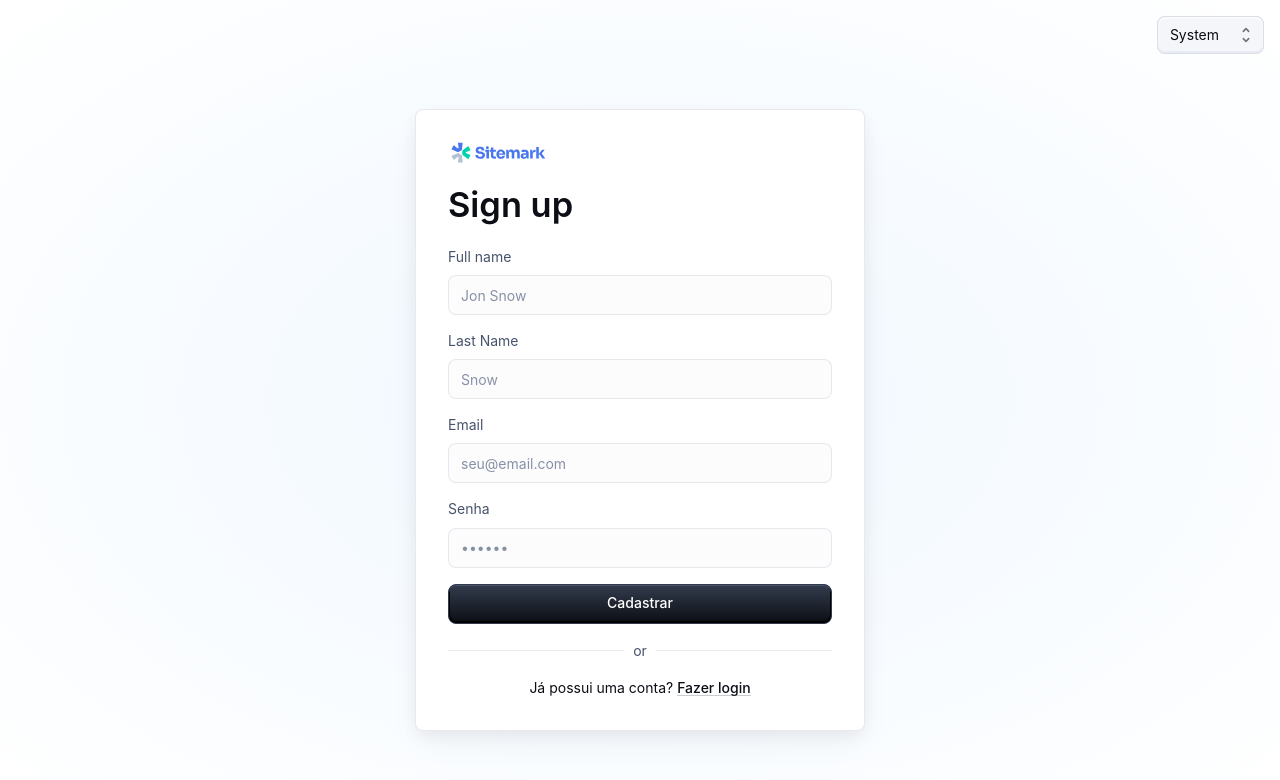
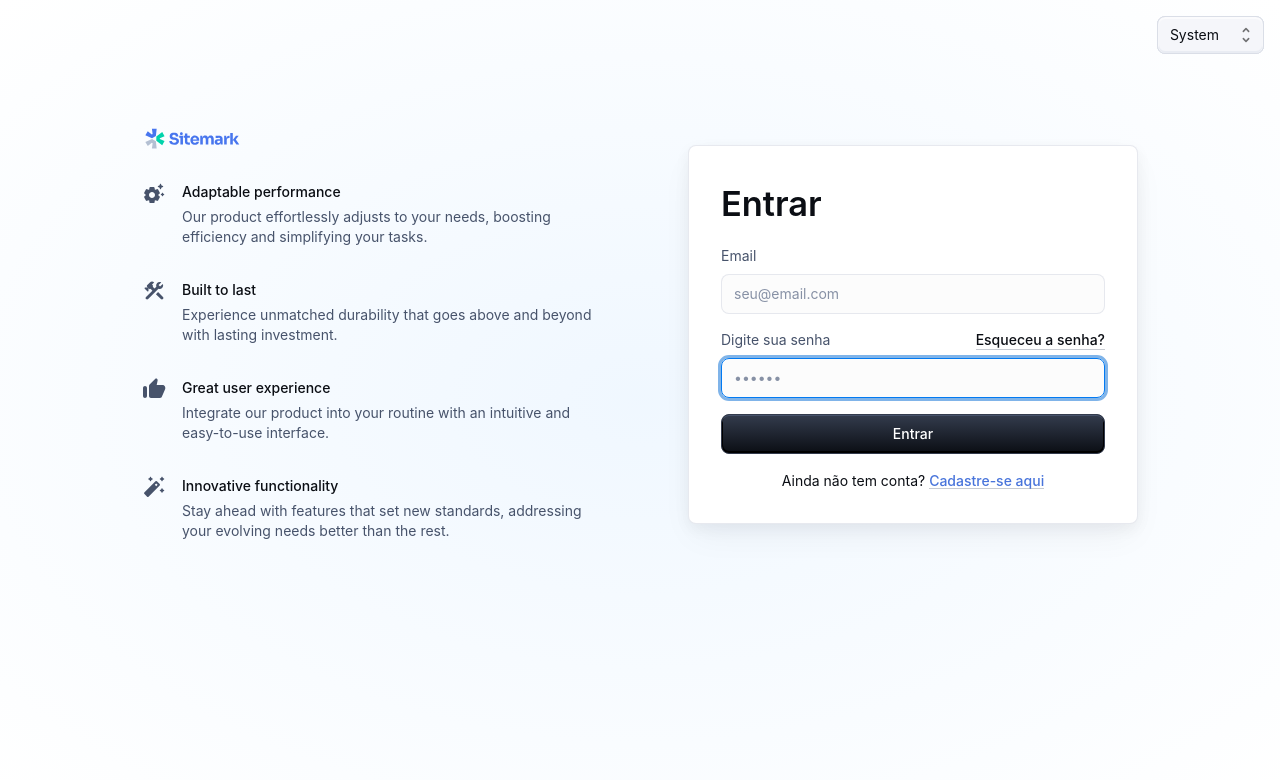
Before and after one commit to AureoDantax/manager-finances-webapp, a React (Vite) app: page / in a window 1280 px wide. Shown: the top 780 px of the page. Built offline with nearby package versions, Linux system fonts and the light colour scheme.

Commit message:
update root route

```diff
--- a/src/components/SignInCard.tsx
+++ b/src/components/SignInCard.tsx
@@ -1,7 +1,6 @@
 import Box from '@mui/material/Box';
 import Button from '@mui/material/Button';
 import MuiCard from '@mui/material/Card';
-import Divider from '@mui/material/Divider';
 import FormControl from '@mui/material/FormControl';
 import FormLabel from '@mui/material/FormLabel';
 import Link from '@mui/material/Link';
@@ -13,7 +12,6 @@ import { useNavigate } from 'react-router-dom';
 import { authWithEmailPassword } from '../services/apiService';
 import { SitemarkIcon } from './CustomIcons';
 import ForgotPassword from './ForgotPassword';
-
 
 const Card = styled(MuiCard)(({ theme }) => ({
   display: 'flex',
@@ -111,7 +109,7 @@ export default function SignInCard() {
         variant="h4"
         sx={{ width: '100%', fontSize: 'clamp(2rem, 10vw, 2.15rem)' }}
       >
-        Sign in
+        Entrar
       </Typography>
       <Box
         component="form"
@@ -171,7 +169,7 @@ export default function SignInCard() {
         /> */}
         <ForgotPassword open={open} handleClose={handleClose} />
         <Button type="submit" fullWidth variant="contained" onClick={validateInputs}>
-          Sign in
+          Entrar
         </Button>
         <Typography sx={{ textAlign: 'center' }}>
           Ainda não tem conta?{' '}
@@ -180,8 +178,9 @@ export default function SignInCard() {
               href="/sign-up/"
               variant="body2"
               sx={{ alignSelf: 'center' }}
+              color='#4874db'
             >
-              Sign up
+              Cadastre-se aqui
             </Link>
           </span>
         </Typography>
--- a/src/pages/SignUp.tsx
+++ b/src/pages/SignUp.tsx
@@ -2,25 +2,21 @@
 import Box from '@mui/material/Box';
 import Button from '@mui/material/Button';
 import MuiCard from '@mui/material/Card';
-import Checkbox from '@mui/material/Checkbox';
 import CssBaseline from '@mui/material/CssBaseline';
 import Divider from '@mui/material/Divider';
 import FormControl from '@mui/material/FormControl';
-import FormControlLabel from '@mui/material/FormControlLabel';
 import FormLabel from '@mui/material/FormLabel';
 import Link from '@mui/material/Link';
 import Stack from '@mui/material/Stack';
 import { styled } from '@mui/material/styles';
 import TextField from '@mui/material/TextField';
 import Typography from '@mui/material/Typography';
-import { useGoogleLogin } from '@react-oauth/google';
-import axios from 'axios';
 import * as React from 'react';
+import { useNavigate } from 'react-router-dom';
 import AppTheme from '../AppTheme';
-import { GoogleIcon, SitemarkIcon } from '../components/CustomIcons';
+import { SitemarkIcon } from '../components/CustomIcons';
+import api from '../services/apiService';
 import ColorModeSelect from '../theme/ColorModeSelect';
-import { useNavigate } from 'react-router-dom';
-import api from '../services/apiService';
 const Card = styled(MuiCard)(({ theme }) => ({
   display: 'flex',
   flexDirection: 'column',
@@ -112,11 +108,12 @@ export default function SignUp(props: { disableCustomTheme?: boolean }) {
     return isValid;
   };
 
-  const login = useGoogleLogin({
-    onSuccess: async (response) => {
-      axios.post('http://localhost:8085/api/auth/register', response.access_token)
-    },
-  });
+  // google login component
+  // const login = useGoogleLogin({
+  //   onSuccess: async (response) => {
+  //     axios.post('http://localhost:8085/api/auth/register', response.access_token)
+  //   },
+  // });
 
   const handleSignUpWithEmailPassword = async (event: React.FormEvent<HTMLFormElement>) => {
     event.preventDefault();
@@ -240,7 +237,7 @@ export default function SignUp(props: { disableCustomTheme?: boolean }) {
             </Button>
           </Box>
           <Divider>
-            <Typography sx={{ color: 'text.secondary' }}>or</Typography>
+            <Typography sx={{ color: 'text.secondary' }}>ou</Typography>
           </Divider>
 
           {/* TODO: Add a button to sign up with Google*/}
@@ -255,6 +252,7 @@ export default function SignUp(props: { disableCustomTheme?: boolean }) {
               href="/login"
               variant="body2"
               sx={{ alignSelf: 'center' }}
+              color='#4874db'
             >
               Fazer login
             </Link>
--- a/src/routes.tsx
+++ b/src/routes.tsx
@@ -9,14 +9,14 @@ import Sidebar from './components/Sidebar';
 import SignInSide from './pages/SignInSide';
 const MainContent: React.FC = () => {
   const location = useLocation();
-    const hideSidebar = location.pathname === '/LOGIN' ||location.pathname === '/login' || location.pathname === '/sign-up'|| location.pathname === '/';
+  const hideSidebar = location.pathname === '/LOGIN' || location.pathname === '/login' || location.pathname === '/sign-up' || location.pathname === '/';
 
   return (
     <div style={{ display: 'flex' }}>
       {!hideSidebar && <Sidebar />}
       <div style={{ flex: 1 }}>
         <Routes>
-            <Route path="/" element={<SignUp />} />
+          <Route path="/" element={<SignInSide />} />
           <Route path="/categories" element={<Categories />} />
           <Route path="/transactions" element={<Transactions />} />
           <Route path="/sign-up" element={<SignUp />} />
```
Lines whose indentation alone changed are shown as unchanged.
